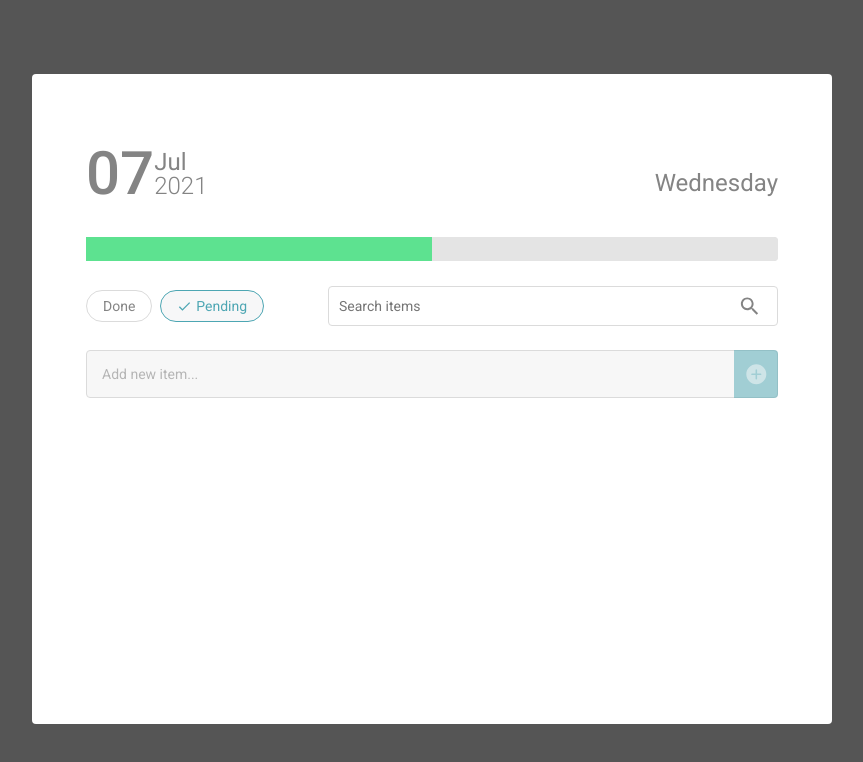
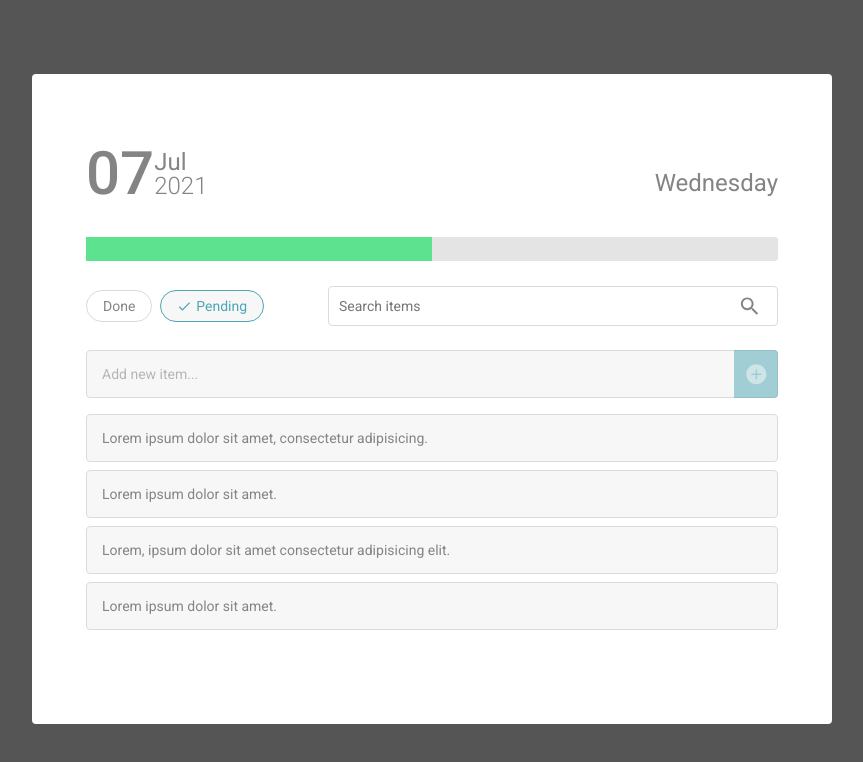
Before and after one commit to sizebay/frontend-challenge, a React (Vite) app: page / in a window 1280 px wide. Shown: the top 762 px of the page, without its empty margins (208-1071 px from the left). Built offline with nearby package versions, Linux system fonts and the light colour scheme.

Commit message:
feat(TodoList): create component initial structure

```diff
--- a/src/components/Modal/index.tsx
+++ b/src/components/Modal/index.tsx
@@ -1,5 +1,6 @@
 import { SearchBar } from '../SearchBar';
 import { TodoForm } from '../TodoForm';
+import { TodoList } from '../TodoList';
 
 import styles from './styles.module.scss';
 
@@ -21,6 +22,7 @@ function Modal() {
 
       <SearchBar />
       <TodoForm />
+      <TodoList />
     </section>
   );
 }
--- /dev/null
+++ b/src/components/TodoList/index.tsx
@@ -0,0 +1,18 @@
+import styles from './styles.module.scss';
+
+function TodoList() {
+  return (
+    <ul className={styles.todoListContainer}>
+      <li>Lorem ipsum dolor sit amet, consectetur adipisicing.</li>
+      <li>Lorem ipsum dolor sit amet.</li>
+      <li>Lorem, ipsum dolor sit amet consectetur adipisicing elit.</li>
+      <li>Lorem ipsum dolor sit amet.</li>
+      <li>Lorem ipsum dolor sit amet.</li>
+      <li>Lorem ipsum dolor sit amet consectetur.</li>
+      <li>Lorem ipsum dolor sit amet.</li>
+      <li>Lorem, ipsum dolor sit amet consectetur adipisicing elit. Esse?</li>
+    </ul>
+  );
+}
+
+export { TodoList };
--- /dev/null
+++ b/src/components/TodoList/styles.module.scss
@@ -0,0 +1,26 @@
+@import '../../styles/config';
+@import '../../styles/mixins';
+
+.todoListContainer {
+  font-size: 1.4rem;
+  height: 22rem;
+  margin-block-start: 1.6rem;
+  overflow-y: auto;
+  overflow-x: hidden;
+  scroll-behavior: smooth;
+
+  li {
+    @include center-flex;
+    justify-content: flex-start;
+
+    background: #f7f7f8;
+    border-radius: $border-radius;
+    border: $border;
+    height: 4.8rem;
+    padding: 1.5rem;
+  }
+
+  li ~ li {
+    margin-block-start: 0.8rem;
+  }
+}
--- a/src/styles/_reset.scss
+++ b/src/styles/_reset.scss
@@ -8,3 +8,7 @@ button {
   all: unset;
   cursor: pointer;
 }
+
+ul {
+  list-style: none;
+}
```
